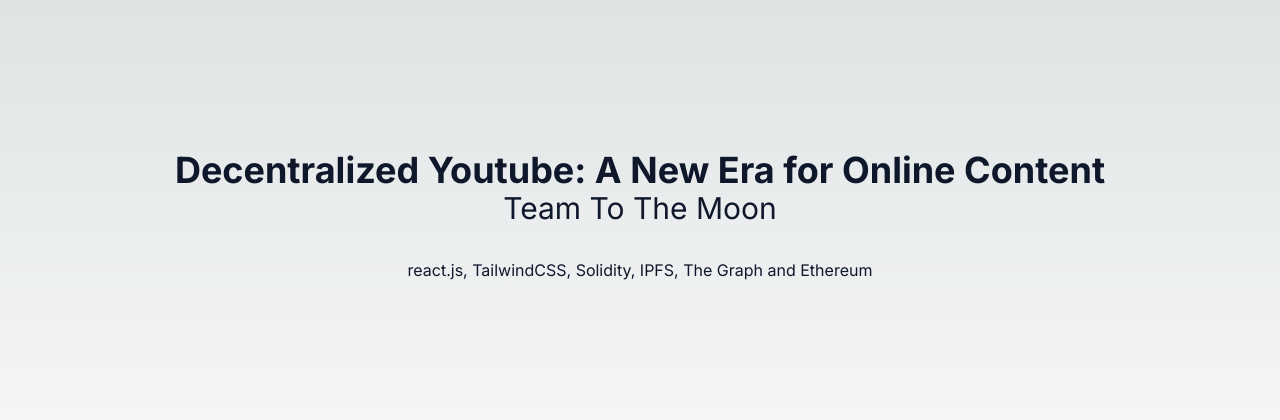
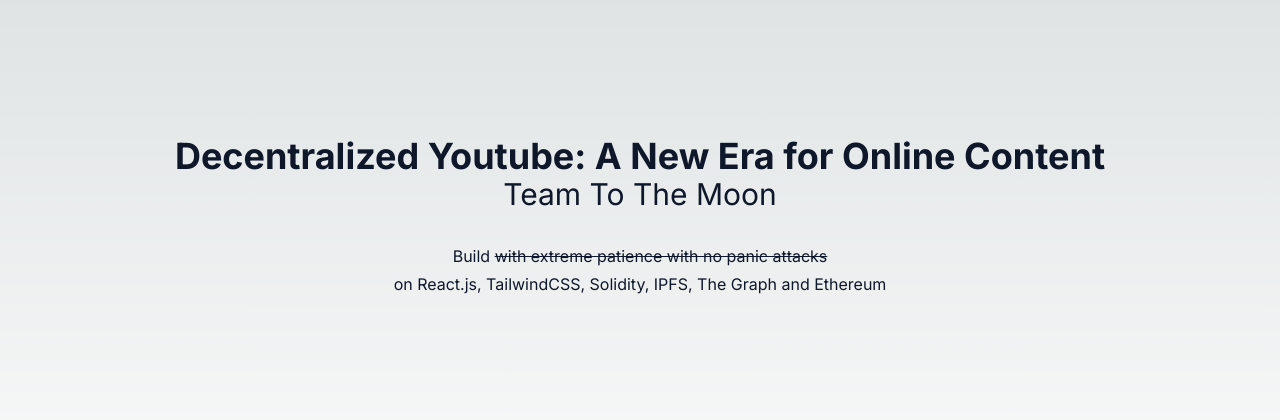
Before and after one commit to Rakesh-Singh-6789/web3-youtube, a Next.js app: page / in a window 1280 px wide. Shown: the part 184-604 px from the top of the page. Built offline with nearby package versions, Linux system fonts and the light colour scheme.

Commit message:
migrations and other changes

```diff
--- /dev/null
+++ b/migrations/1_initial_migration.js
@@ -0,0 +1,5 @@
+const Migrations = artifacts.require("Youtube.sol");
+
+module.exports = function (deployer) {
+  deployer.deploy(Migrations);
+};
--- a/src/app/page.tsx
+++ b/src/app/page.tsx
@@ -5,9 +5,10 @@ export default function index() {
     <div className="flex flex-col justify-center items-center h-screen">
       <h3 className="text-4xl font-bold text-slate-900">Decentralized Youtube: A New Era for Online Content</h3>
       <h1 className="text-3xl text-slate-900">Team To The Moon</h1>
-      <h3 className="text-1xl mt-8 text-slate-900">
-          react.js, TailwindCSS, Solidity, IPFS, The Graph and Ethereum
-      </h3>
+      <h3 className="text-1xl mt-8 text-slate-900">Build <span className="line-through">with extreme patience with no panic attacks</span>
+          </h3>
+
+      <h3 className="text-1xl mt-1 text-slate-900">on React.js, TailwindCSS, Solidity, IPFS, The Graph and Ethereum</h3>
     </div>
   );
 }
```
Also changed, not shown: truffle-config.js (+47 -72 lines), 1 other file (tests, documents, lock files or other folders).
